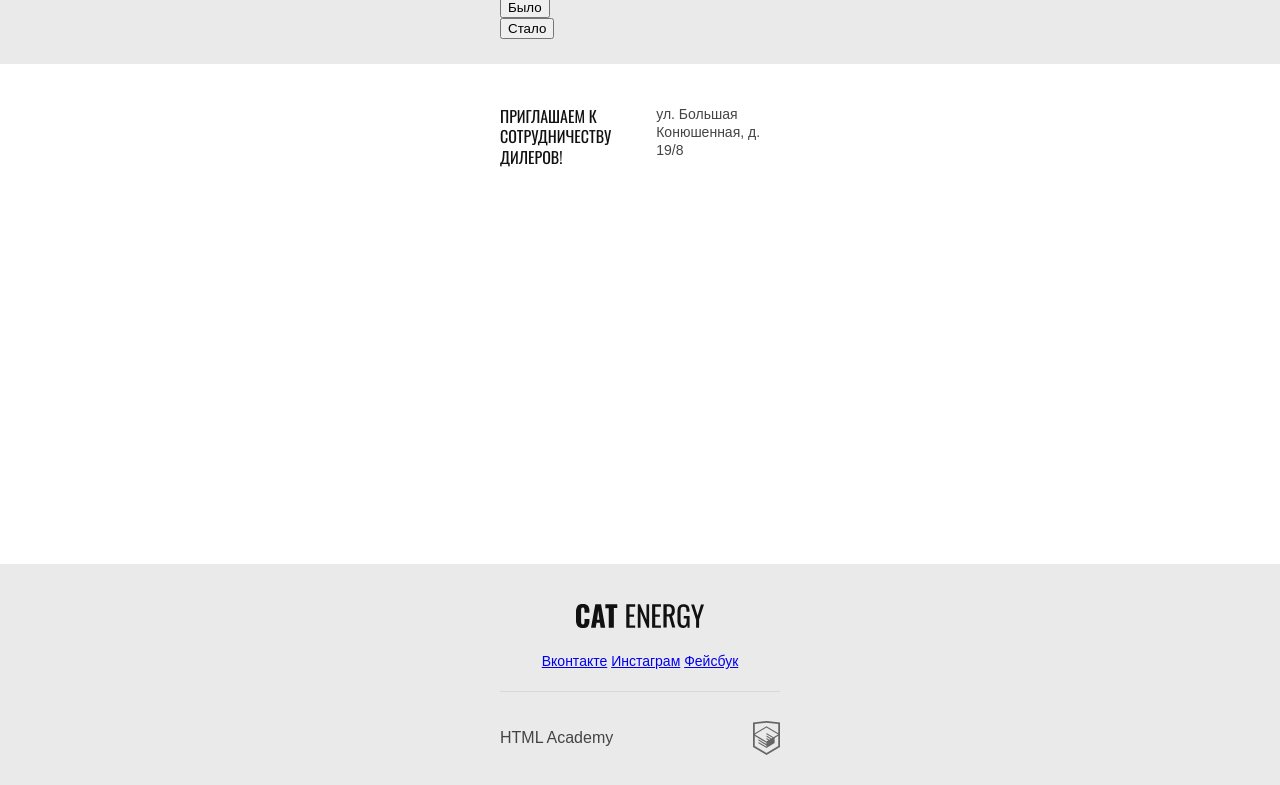
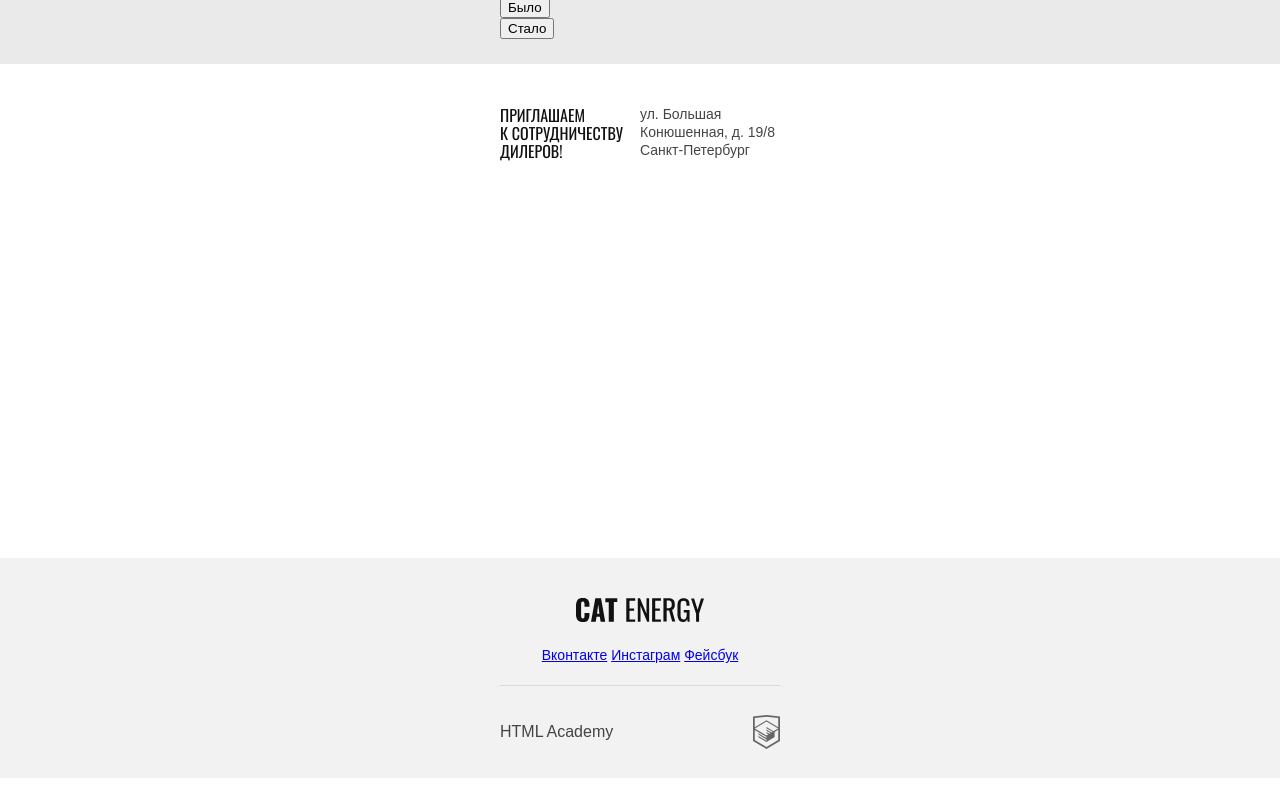
Before and after one commit to JennyBambu/1453783-cat-energy-21, a website: page source/index.html in a window 1280 px wide. Shown: the part 2687-3472 px from the top of the page. Drawn offline with nearby package versions, Linux system fonts and the light colour scheme; files that its build step writes are made by us from their sources; files whose address does not match are found by name.

Commit message:
Переделала раздел локации, добавила отступ в разделе подарка в каталоге, исправила ошибку на главной

```diff
--- a/source/index.html
+++ b/source/index.html
@@ -112,10 +112,10 @@
     </main>
 
     <footer class="footer">
-      <section class="location">
+      <section class="location location--index">
         <div class="location__contacts container">
-          <h2 class="location__title">Приглашаем к сотрудничеству дилеров!</h2>
-          <p class="location__address">ул. Большая Конюшенная, д. 19/8<span class="location__city"></span></p>
+          <h2 class="location__title">Приглашаем к&nbsp;сотрудничеству дилеров!</h2>
+          <p class="location__address">ул. Большая Конюшенная, д. 19/8 Санкт-Петербург<span class="location__city"></span></p>
         </div>
         <div class="location__map">
           <iframe class="location__iframe" src="https://yandex.ru/map-widget/v1/?um=constructor%3A4af522d87c9ff46344d920b3344d5aee93c3016303ebe2baf3e7dbc5c3dee1fa&amp;source=constructor" width="100%" height="362" allowfullscreen="" frameborder="0"></iframe>
--- a/source/sass/blocks/catalog.scss
+++ b/source/sass/blocks/catalog.scss
@@ -86,6 +86,7 @@
 
 .catalog__present {
   margin-top: 38px;
+  margin-bottom: 35px;
   background-color: $green-base;
   background-image: url("../img/icon-gift.svg"), url("../img/gift-photo-mobile.png");
   background-position: 100px 40px, 0;
--- a/source/sass/blocks/footer.scss
+++ b/source/sass/blocks/footer.scss
@@ -1,7 +1,7 @@
 .footer__bottom {
   padding-top: 40px;
   padding-bottom: 20px;
-  background-color: $grey-additional;
+  background-color: $grey-base;
   text-align: center;
   display: block;
 }
--- a/source/sass/blocks/location.scss
+++ b/source/sass/blocks/location.scss
@@ -1,12 +1,22 @@
+.location {
+  background-color: $grey-base;
+}
+
+.location--index {
+  background-color: $color-white-base;
+}
+
 .location__contacts {
   padding-top: 28px;
   padding-bottom: 22px;
-  display: flex;
+  display: grid;
+  grid-template-columns: 50% 50%;
 }
 
 .location__title {
   font-weight: 400;
   font-size: 16px;
+  line-height: 18px;
   text-transform: uppercase;
   color: $black-add;
   font-family: $font-add;
```
Also changed, not shown: source/catalog.html (+1 -1 lines).
